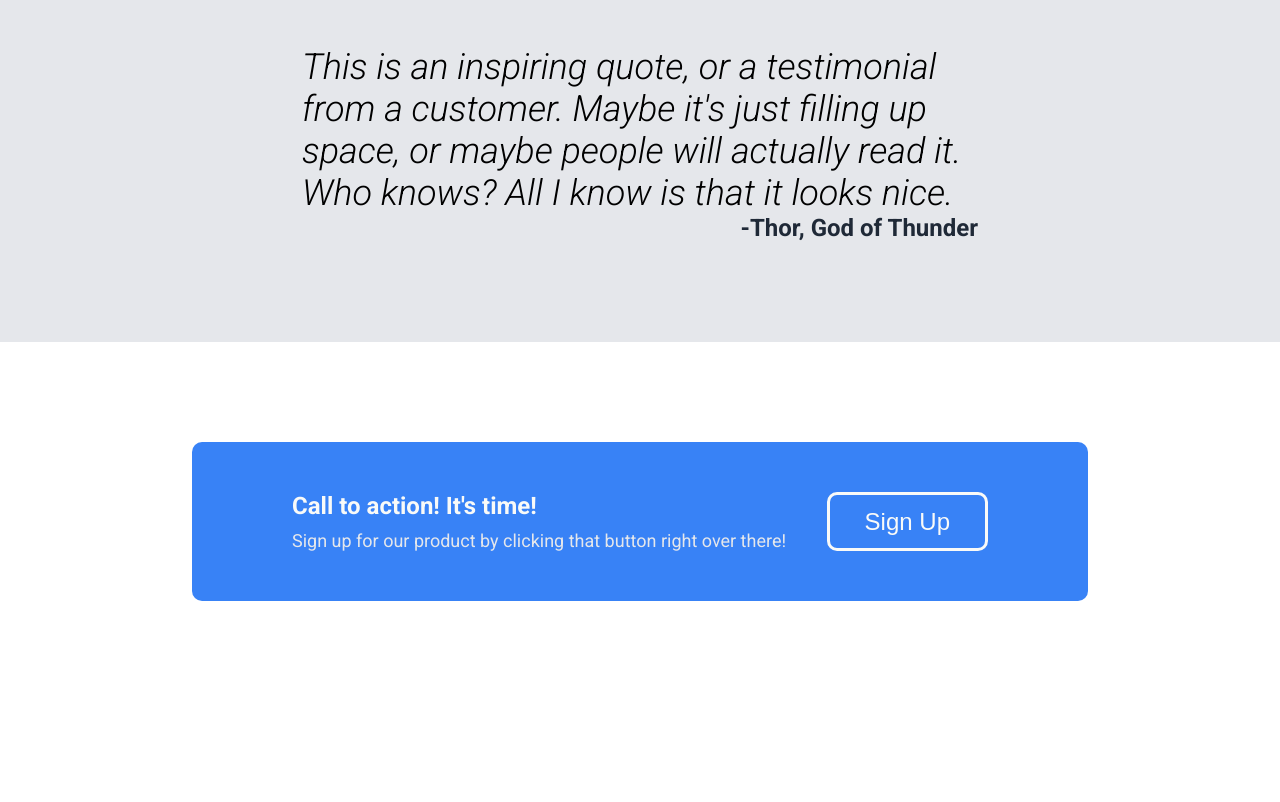
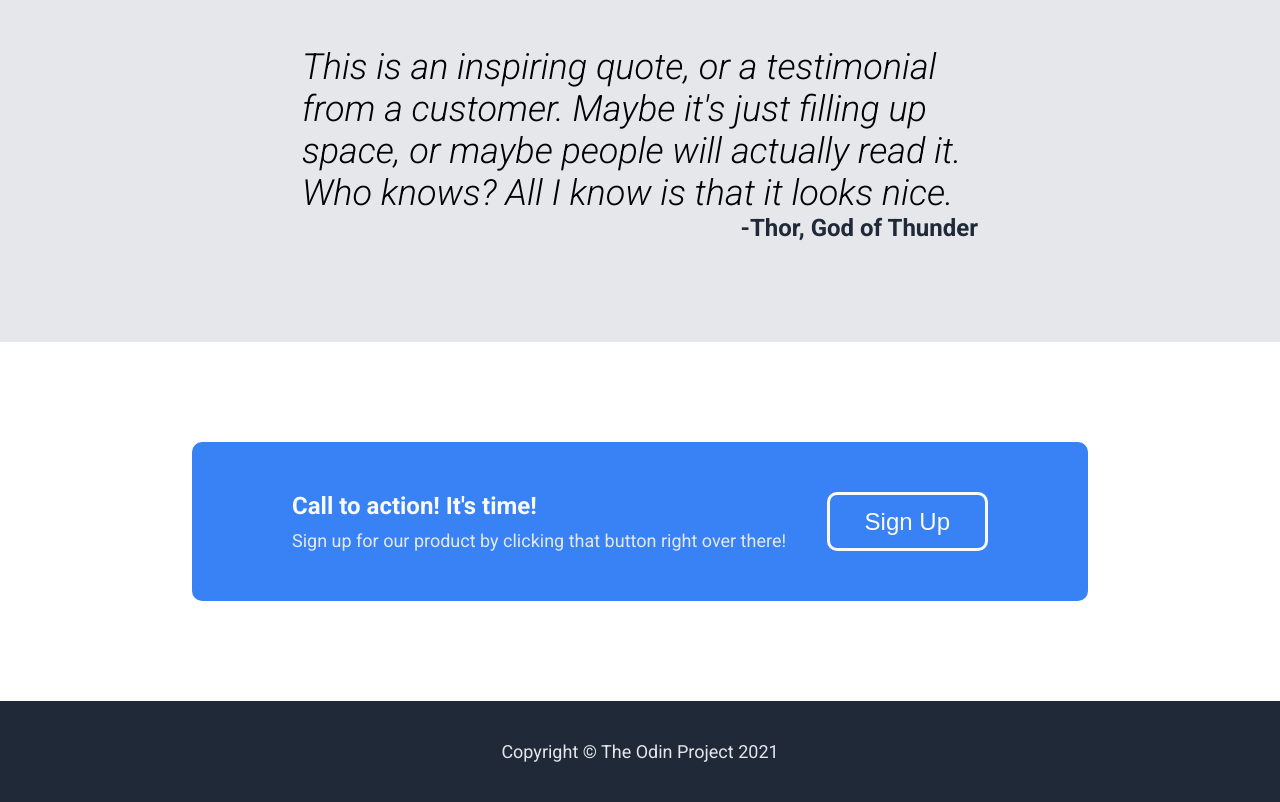
Before and after one commit to LaMisericorde/LandingPage, a plain HTML site: page index.html in a window 1280 px wide. Shown: the part 1116-1918 px from the top of the page. Before the commit the page ends 1817 px from the top, so only its background shows below. Drawn offline with Linux system fonts and the light colour scheme.

Commit message:
Finish the page - v1

```diff
--- a/css/style.css
+++ b/css/style.css
@@ -189,7 +189,17 @@ a,
 
 /* Footer */
 
+.footer {
+    background-color: #1f2937;
+    padding-top: 5vh;
+    padding-bottom: 5vh;
+}
 
+.footer-text {
+    text-align: center;
+    font-size: 18px;
+    color: #e5e7eb;
+}
 
 /* Common */
 
--- a/index.html
+++ b/index.html
@@ -76,5 +76,9 @@
         </div>
     </div>
 
+    <div class="footer">
+        <p class="footer-text">Copyright &#169; The Odin Project 2021</p>
+    </div>
+
 </body>
 </html>
```
